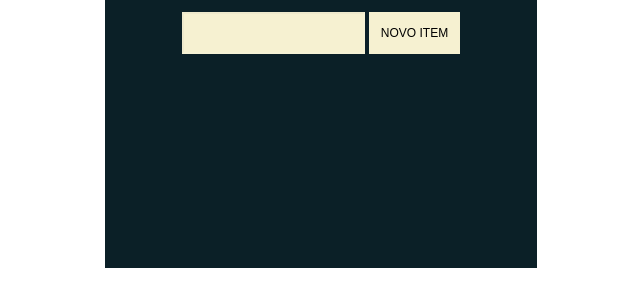
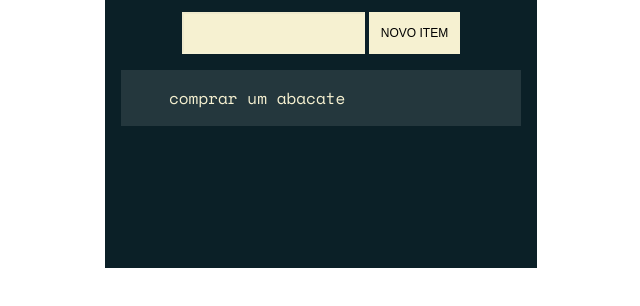
Before and after one commit to kirestein/aula_javascript, a plain HTML site: page index.html in a window 1280 px wide. Shown: the part 298-604 px from the top of the page, without its empty margins (319-959 px from the left). Drawn offline with nearby package versions, Linux system fonts and the light colour scheme; a web font is replaced by a local one.

Commit message:
Importanto o arquivo JS dentro do arquivo HTML

```diff
--- a/index.html
+++ b/index.html
@@ -21,8 +21,14 @@
       </form>
 
       <ul class="list">
+          <li class="task">
+              <p class="content">
+                  comprar um abacate
+              </p>
+          </li>
 
       </ul>
     </div>
+    <script src="listaDeTarefas.js"></script>
 </body>
 </html>
```
